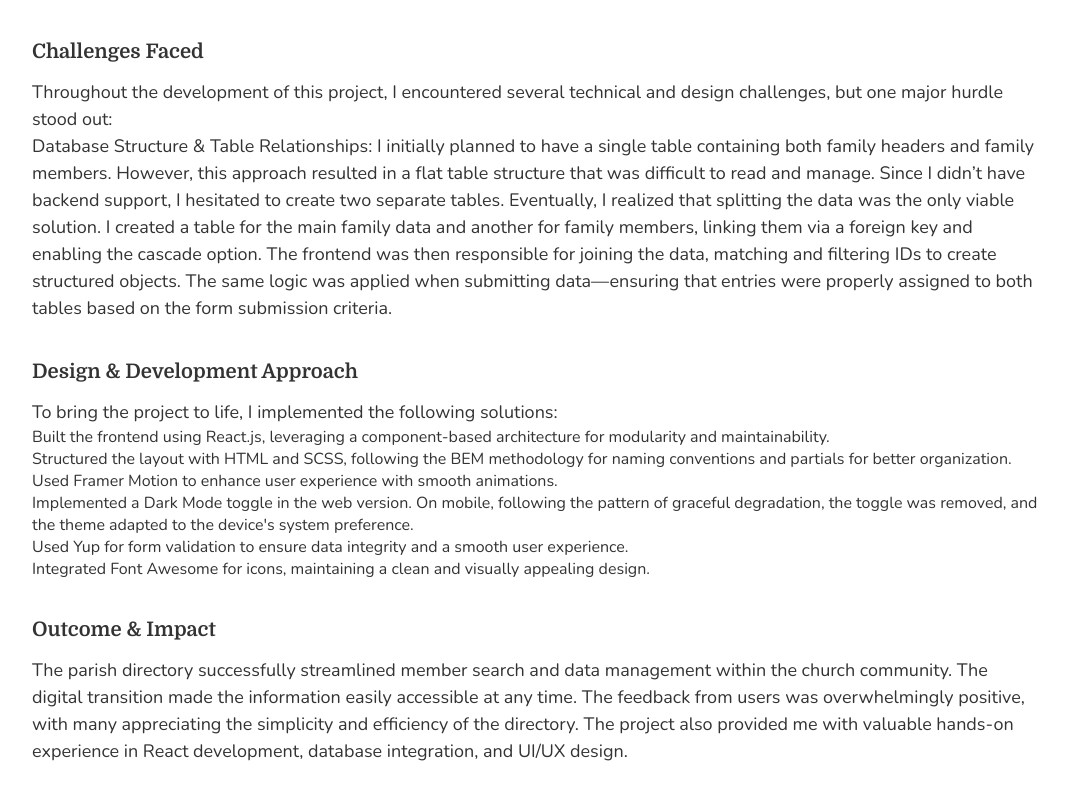
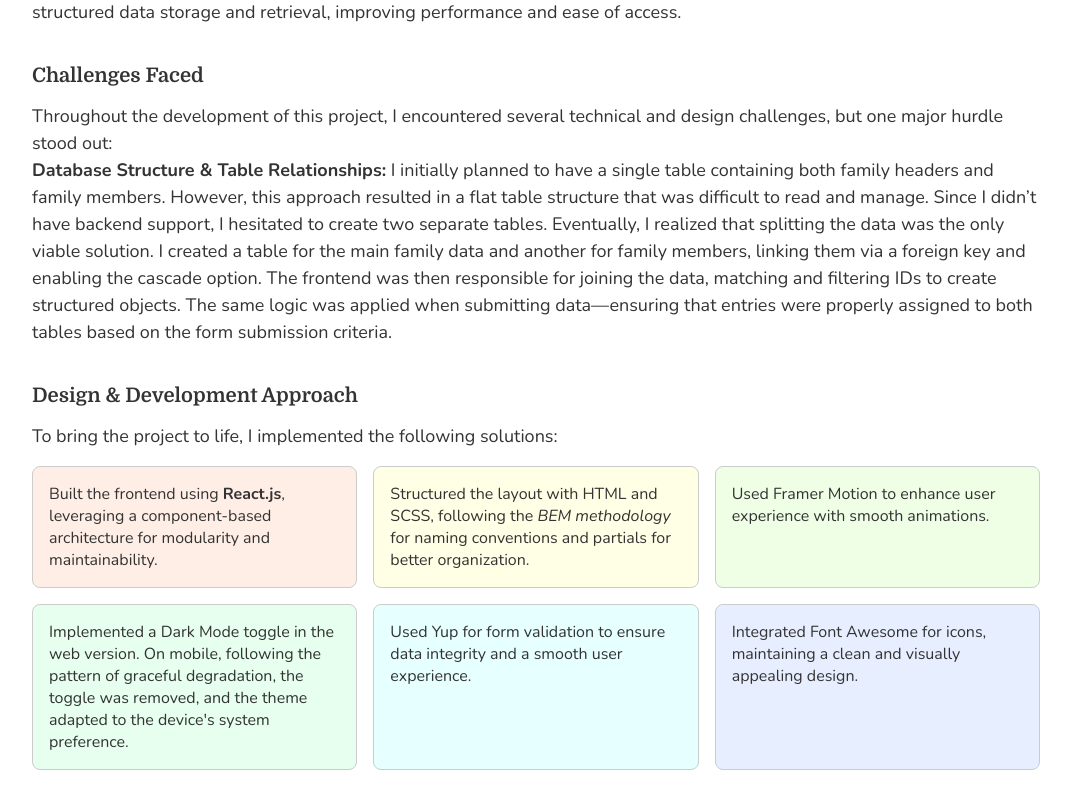
Before and after one commit to Eswin007/eswin-portfolio, a React (Vite) app: page /works/directory-case-study in a window 1280 px wide. Shown: the part 1580-2380 px from the top of the page, without its empty margins (104-1175 px from the left). Built offline with nearby package versions, Linux system fonts and the light colour scheme.

Commit message:
desktop completed

```diff
--- a/src/App.jsx
+++ b/src/App.jsx
@@ -9,9 +9,7 @@ const App = () => {
   return (
     <>
       <Header />
-      <AnimatePresence>
-        <Outlet />
-      </AnimatePresence>
+      <Outlet />
     </>
   );
 };
--- a/src/components/Router.jsx
+++ b/src/components/Router.jsx
@@ -1,25 +1,43 @@
-import React from "react";
-import { BrowserRouter, Routes, Route } from "react-router-dom";
+import { BrowserRouter, Routes, Route, useLocation } from "react-router-dom";
+import { AnimatePresence, motion } from "framer-motion";
 import App from "../App";
 import Hero from "./pages/Hero";
 import About from "./pages/About";
 import Works from "./pages/Works";
 import DirectoryCaseStudy from "./pages/DirectoryCaseStudy";
 
+const AnimatedRoutes = () => {
+  const location = useLocation();
+
+  return (
+    <AnimatePresence mode="wait">
+      <Routes location={location} key={location.pathname}>
+        <Route path="/" element={<App />}>
+          <Route index element={<PageWrapper><Hero /></PageWrapper>} />
+          <Route path="about" element={<PageWrapper><About /></PageWrapper>} />
+          <Route path="works" element={<PageWrapper><Works /></PageWrapper>} />
+          <Route path="works/directory-case-study" element={<PageWrapper><DirectoryCaseStudy /></PageWrapper>} />
+        </Route>
+      </Routes>
+    </AnimatePresence>
+  );
+};
+
+const PageWrapper = ({ children }) => (
+  <motion.div
+    initial={{ opacity: 0 }}
+    animate={{ opacity: 1 }}
+    exit={{ opacity: 0 }}
+    transition={{ duration: .2 }}
+  >
+    {children}
+  </motion.div>
+);
+
 const Router = () => {
   return (
     <BrowserRouter>
-      <Routes>
-        <Route path="/" element={<App />}>
-          <Route index element={<Hero />} /> {/* Default route when at / */}
-          <Route path="about" element={<About />} />
-          <Route path="works" element={<Works />} />
-          <Route
-            path="works/directory-case-study"
-            element={<DirectoryCaseStudy />}
-          />
-        </Route>
-      </Routes>
+      <AnimatedRoutes />
     </BrowserRouter>
   );
 };
--- a/src/components/pages/About.jsx
+++ b/src/components/pages/About.jsx
@@ -3,20 +3,14 @@ import { motion } from "framer-motion";
 
 const About = () => {
   return (
-    <motion.div
-      initial={{ opacity: 0 }}
-      animate={{ opacity: 1 }}
-      exit={{ opacity: 0 }}
-      transition={{ duration: 0.5 }}
-      className="about-wrap"
-    >
+    <div className="about-wrap">
       <div className="about max-width-wrap">
         <div className="about__title">about.</div>
         <div className="about__subtitle">
           I'm a UI/UX Designer based in Kerala, India.
         </div>
         <div className="about__body">
-          Since 2016, I’ve enjoyed untangling complex problems and transforming
+          From the beginnning of my design career, I’ve enjoyed untangling complex problems and transforming
           them into simple, elegant designs.
         </div>
 
@@ -25,7 +19,7 @@ const About = () => {
           into engaging, functional experiences. Whether it’s crafting intuitive
           UI in Figma, designing stunning visuals in Photoshop and Illustrator,
           or adding motion magic with After Effects and Premiere Pro, I love
-          blending creativity with precision. My skills go beyond design—I write
+          blending creativity with precision. My skills go beyond design — I write
           clean, structured code using HTML, CSS, SCSS, JavaScript, and React,
           ensuring smooth front-end development. When I'm not pushing pixels,
           you’ll likely find me behind a camera, capturing the moments — because whether it’s a UI or a
@@ -34,7 +28,7 @@ const About = () => {
 
         </div>
       </div>
-    </motion.div>
+    </div>
   );
 };
 
--- a/src/components/pages/DirectoryCaseStudy.jsx
+++ b/src/components/pages/DirectoryCaseStudy.jsx
@@ -55,7 +55,7 @@ const DirectoryCaseStudy = () => {
 
       <section>
         <div className="case-study__sub-heading">Key Features</div>
-        <ul>
+        <ul className="case-study__key-features">
           <li>
              <span>Search & Filtering</span> – Users can quickly find members by name,
             family, or category.
@@ -107,7 +107,7 @@ const DirectoryCaseStudy = () => {
           technical and design challenges, but one major hurdle stood out:
         </p>
         <p>
-           Database Structure & Table Relationships: I initially planned to
+           <strong>Database Structure & Table Relationships:</strong> I initially planned to
           have a single table containing both family headers and family members.
           However, this approach resulted in a flat table structure that was
           difficult to read and manage. Since I didn’t have backend support, I
@@ -131,14 +131,16 @@ const DirectoryCaseStudy = () => {
           To bring the project to life, I implemented the following solutions:
         </p>
 
-        <ul>
+        <ul className="case-study__features">
           <li>
-            Built the frontend using React.js, leveraging a component-based
+            Built the frontend using <strong>React.js</strong>, leveraging a component-based
             architecture for modularity and maintainability.
           </li>
           <li>
-            Structured the layout with HTML and SCSS, following the BEM
-            methodology for naming conventions and partials for better
+            Structured the layout with HTML and SCSS, following the <i>
+              BEM
+              methodology
+            </i> for naming conventions and partials for better
             organization.
           </li>
           <li>
--- a/src/components/pages/Hero.jsx
+++ b/src/components/pages/Hero.jsx
@@ -32,11 +32,8 @@ const Hero = () => {
   // }
 
   return (
-    <motion.div
-      initial={{ opacity: 0 }}
-      animate={{ opacity: 1 }}
-      exit={{ opacity: 0 }}
-      transition={{ duration: 3 }}
+    <div
+
       className="hero"
     >
       <div className="hero__content max-width-wrap">
@@ -67,7 +64,7 @@ const Hero = () => {
         </div>
       </div>
       <Social />
-    </motion.div>
+    </div>
   );
 };
 
--- a/src/components/pages/Playground.jsx
+++ b/src/components/pages/Playground.jsx
@@ -2,7 +2,7 @@ import React from "react";
 import DayNightToggle from "../playground/DayNightToggle";
 import Avatar from "../playground/Avatar";
 import HeartToggle from "../playground/HeartToggle";
-import { faGithub } from "@fortawesome/free-brands-svg-icons";
+import { faGithub, faYoutube } from "@fortawesome/free-brands-svg-icons";
 import { FontAwesomeIcon } from "@fortawesome/react-fontawesome";
 
 const Playground = () => {
@@ -11,6 +11,20 @@ const Playground = () => {
       <div className="playground__title">Playground</div>
       <div className="playground__items">
         <div className="playground__item">
+          <div className="playground__link-wrap">
+           <a target="_blank" href="https://www.youtube.com/shorts/FwZYNwPLO-c" className="playground__yt-link"><FontAwesomeIcon icon={faYoutube} /></a>
+          <a target="_blank"
+            href="https://github.com/Eswin007/directory"
+            className="playground__git-link"
+          >
+            <FontAwesomeIcon className="btn-icon" icon={faGithub} /> Github
+          </a>
+          </div>
+          <DayNightToggle />
+        </div>
+        <div className="playground__item">
+          <div className="playground__link-wrap">
+           <a target="_blank" href="https://www.youtube.com/shorts/0eroIUWqNsM" className="playground__yt-link"><FontAwesomeIcon icon={faYoutube} /></a>
             <a
               target="_blank"
               href="https://github.com/Eswin007/directory"
@@ -18,9 +32,13 @@ const Playground = () => {
               >
               <FontAwesomeIcon className="btn-icon" icon={faGithub} /> Github
             </a>
-          <DayNightToggle />
+              </div>
+            <Avatar />
         </div>
         <div className="playground__item">
+          <div className="playground__link-wrap">
+           <a target="_blank" href="https://www.youtube.com/shorts/7ka-ZuIpvD4" className="playground__yt-link"><FontAwesomeIcon icon={faYoutube} /></a>
+
             <a
               target="_blank"
               href="https://github.com/Eswin007/directory"
@@ -28,16 +46,7 @@ const Playground = () => {
             >
               <FontAwesomeIcon className="btn-icon" icon={faGithub} /> Github
             </a>
-          <Avatar />
           </div>
-        <div className="playground__item">
-          <a
-            target="_blank"
-            href="https://github.com/Eswin007/directory"
-            className="playground__git-link"
-          >
-            <FontAwesomeIcon className="btn-icon" icon={faGithub} /> Github
-          </a>
           <HeartToggle />
         </div>
       </div>
--- a/src/components/pages/Works.jsx
+++ b/src/components/pages/Works.jsx
@@ -13,13 +13,7 @@ import { NavLink, Outlet } from "react-router-dom";
 
 const Works = () => {
   return (
-    <motion.div
-      initial={{ opacity: 0 }}
-      animate={{ opacity: 1 }}
-      exit={{ opacity: 0 }}
-      transition={{ duration: 0.2 }}
-      className="works-wrap"
-    >
+    <div className="works-wrap">
       <div className="works max-width-wrap">
         <div className="works__title">works.</div>
         <div className="works__body">
@@ -73,7 +67,7 @@ const Works = () => {
 
         <Playground />
       </div>
-    </motion.div>
+    </div>
   );
 };
 
--- a/src/scss/components/_directoryCaseStudy.scss
+++ b/src/scss/components/_directoryCaseStudy.scss
@@ -60,4 +60,50 @@
     font-family: var(--fs-primary);
   }
 
+  &__features {
+    display: grid;
+    grid-template-columns: repeat(3, 1fr);
+    gap: 1rem;
+    margin-top: 1rem;
+
+    li {
+      border-radius: .5rem;
+      padding: 1rem;
+      border: 1px solid #ccc;
+
+      &:nth-child(1) {
+        background-color: hsl(20, 100%, 95%);
+      }
+
+      &:nth-child(2) {
+        background-color: hsl(60, 100%, 95%);
+      }
+
+      &:nth-child(3) {
+        background-color: hsl(100, 100%, 95%);
+      }
+
+      &:nth-child(4) {
+        background-color: hsl(140, 100%, 95%);
+      }
+
+      &:nth-child(5) {
+        background-color: hsl(180, 100%, 95%);
+      }
+
+      &:nth-child(6) {
+        background-color: hsl(220, 100%, 95%);
+      }
+    }
+
+
+
+  }
+
+  &__key-features {
+    li+li {
+      margin-top: .5rem;
+    }
+  }
+
 }
--- a/src/scss/components/_playground.scss
+++ b/src/scss/components/_playground.scss
@@ -26,36 +26,57 @@
     position: relative;
 
     &:hover {
-      .playground__git-link {
+      .playground__link-wrap {
         opacity: 1;
         visibility: visible;
       }
     }
   }
 
-  &__git-link {
-    background-color: var(--bg-pure);
+  &__link-wrap {
+    position: absolute;
     display: flex;
     align-items: center;
+    position: absolute;
+    top: 1rem;
+    right: 1rem;
+    visibility: hidden;
+    opacity: 0;
+    transition: all 0.3s ease;
+    gap: .5rem;
+    z-index: 10;
+  }
+
+  &__yt-link,
+  &__git-link {
+    padding: 0.5rem 1rem;
+    line-height: 1;
+    border-radius: 0.25rem;
+    font-size: 0.875rem;
+    display: flex;
+    align-items: center;
+    background-color: var(--bg-pure);
     color: var(--bg-dark-800);
     gap: 0.5rem;
     text-decoration: none;
     font-weight: bold;
-    padding: 0.5rem 1rem;
-    line-height: 1;
-    border-radius: 0.25rem;
-    position: absolute;
-    top: 1rem;
-    right: 1rem;
-    font-size: 0.875rem;
-    visibility: hidden;
-    opacity: 0;
-    transition: all 0.3s ease;
-    box-shadow: 1px 2px 1rem var(--bg-dark-200);
+    box-shadow: 1px 2px 1rem rgba(black, .3);
+
+    &:is(.playground__yt-link) {
+      color: red;
+    }
 
     &:hover {
       background-color: var(--bg-dark-800);
       color: var(--text-pure);
+
+      &:is(.playground__yt-link) {
+        background-color: red;
+      }
     }
+
+
+
   }
+
 }
```
Lines whose indentation alone changed are shown as unchanged.
